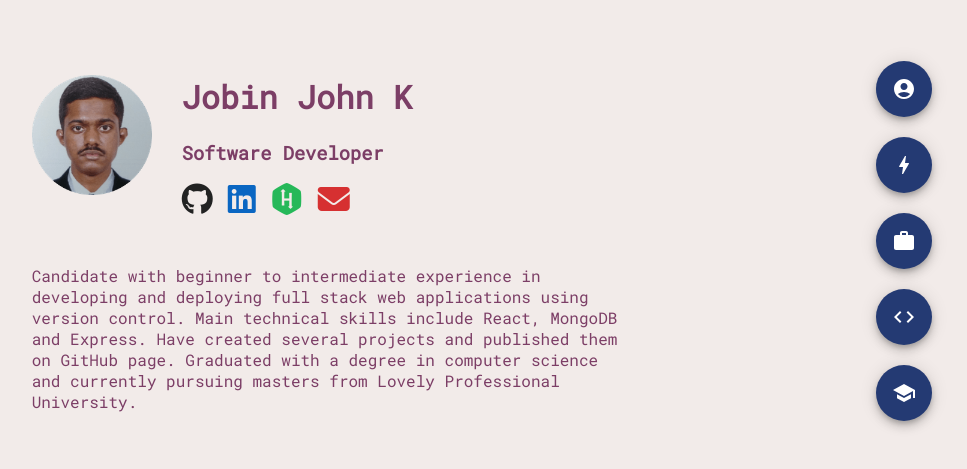
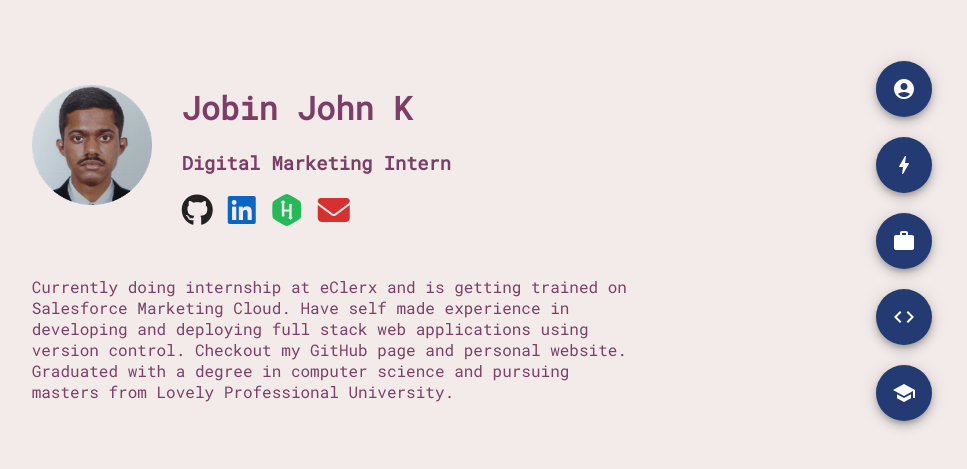
Before and after one commit to jobin365/PortfolioWebsite, a React (Create React App) app in the folder client/: page /about in a window 1280 px wide. Shown: the part 159-628 px from the top of the page, without its empty margins (153-1120 px from the left). Built offline with nearby package versions, Linux system fonts and the light colour scheme.

Commit message:
update headline and about

```diff
--- a/client/src/components/routes/About.css
+++ b/client/src/components/routes/About.css
@@ -7,7 +7,7 @@ img{
     display: flex;
     align-items: center;
     flex-wrap: wrap;
-    width:400px;
+    width:600px;
     margin-bottom: 50px;
 }
 .blue{
--- a/client/src/components/routes/About.js
+++ b/client/src/components/routes/About.js
@@ -10,7 +10,7 @@ export default function About() {
         <img alt="profile pic" src={profilePic}></img>
         <div className="headingNLinks">
           <h1>Jobin John K</h1>
-          <h3>Software Developer</h3>
+          <h3>Digital Marketing Intern</h3>
           <div className="links">
             <IconLink
               URL="https://github.com/jobin365"
@@ -34,12 +34,10 @@ export default function About() {
       </div>
       <div className="about">
         <p>
-          Candidate with beginner to intermediate experience in developing and
-          deploying full stack web applications using version control. Main
-          technical skills include React, MongoDB and Express. Have created
-          several projects and published them on GitHub page. Graduated with a
-          degree in computer science and currently pursuing masters from Lovely
-          Professional University.
+        Currently doing internship at eClerx and is getting trained on Salesforce Marketing Cloud.
+        Have self made experience in developing and deploying full stack web applications using version control.
+        Checkout my GitHub page and personal website.
+        Graduated with a degree in computer science and pursuing masters from Lovely Professional University.
         </p>
       </div>
     </>
--- a/client/src/components/routes/Skills.js
+++ b/client/src/components/routes/Skills.js
@@ -4,6 +4,7 @@ import ReactLogo from "../images/react-min.png";
 import MongoDBLogo from "../images/mongo-min.png";
 import ExpressLogo from "../images/express-min.png";
 import GitLogo from "../images/git-min.png";
+import JSLogo from "../images/js.png";
 import { v4 as uuidv4 } from 'uuid';
 import "./Skills.css"
 export default function About() {
@@ -12,7 +13,7 @@ export default function About() {
     ["MongoDB",MongoDBLogo ],
     ["Express",ExpressLogo],
     ["Git",GitLogo],
-    ["HTML",GitLogo]
+    ["JavaScript",JSLogo]
   ];
   return (
     <div className="skills">
```
Also changed, not shown: client/src/components/images/js.png (added).
